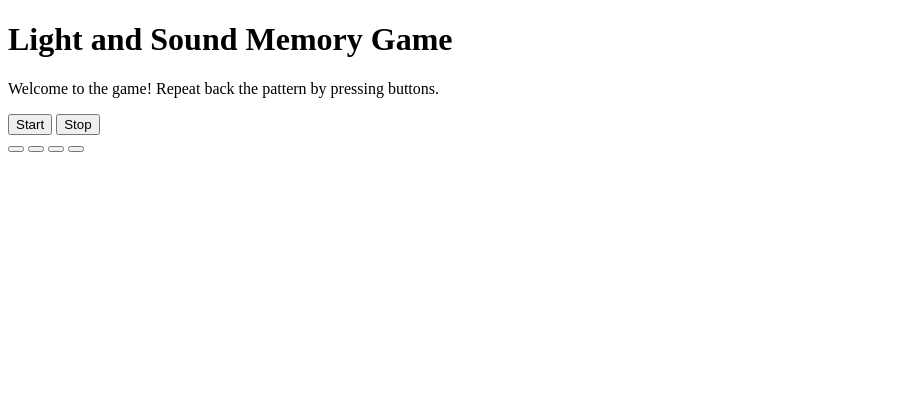
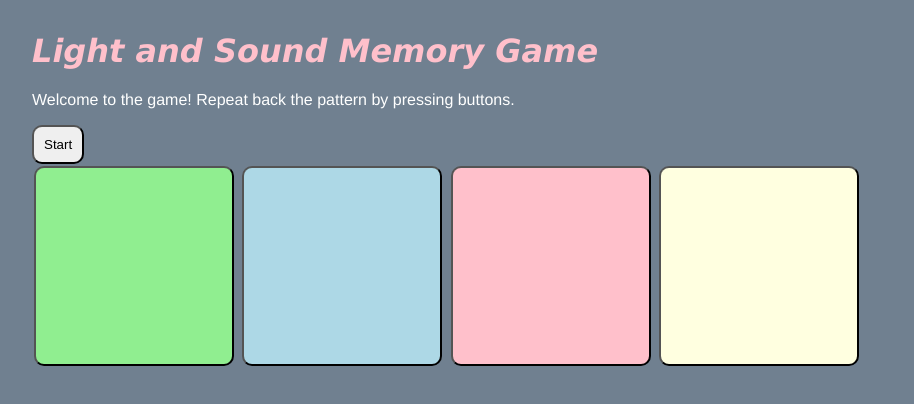
Before and after one commit to zjs1998/DS330GAME, a plain HTML site: page index.html in a window 1280 px wide. Shown: the whole page, without its empty margins (0-914 px from the left). Drawn offline with Linux system fonts and the light colour scheme; the site is published under a folder, as on GitHub Pages, so addresses that start at the root find nothing.

Commit message:
Update index.html

```diff
--- a/index.html
+++ b/index.html
@@ -8,10 +8,10 @@
     <title>Hello!</title>
 
     <!-- import the webpage's stylesheet -->
-    <link rel="stylesheet" href="/style.css">
+    <link rel="stylesheet" href="style.css">
 
     <!-- import the webpage's javascript file -->
-    <script src="/script.js" defer></script>
+    <script src="script.js" type="text/javascript"></script>
   </head>
   <body>
     <h1>Light and Sound Memory Game</h1>
```
